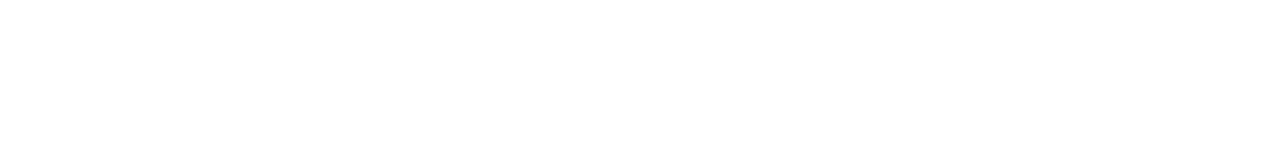
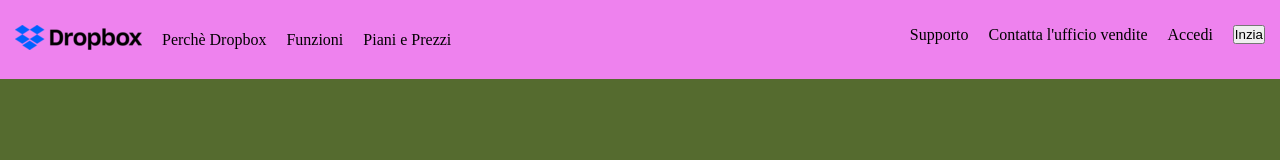
Before and after one commit to dav100ide/htmlcss-dropbox, a plain HTML site: page index.html in a window 1280 px wide. Drawn offline with Linux system fonts and the light colour scheme.

Commit message:
aggiunto prototipo header

```diff
--- a/css/core.css
+++ b/css/core.css
@@ -1,7 +1,34 @@
 /* ===========
    commons
 ============== */
+.big-container,
+.small-container {
+   margin: 0 auto;
+}
 
+.big-container {
+   max-width: 1200px;
+}
+
+.small-container {
+   max-width: 1000px;
+}
+
+.flex-box {
+   display: flex;
+}
+
+.inline-list {
+   display: flex;
+   align-items: center;
+}
+.inline-list > li:not(:last-child) {
+   margin-inline-end: 20px;
+}
+
+.fluid-img {
+   max-width: 100%;
+}
 /* ===========
   typography
 ============== */
@@ -9,3 +36,11 @@
 /* ===========
    buttons
 ============== */
+.btn {
+}
+
+.btn-primary {
+}
+
+.btn-secondary {
+}
--- a/css/reset.css
+++ b/css/reset.css
@@ -2,7 +2,16 @@
     reset
 ============== */
 * {
-  box-sizing: border-box;
-  margin: 0;
-  padding: 0;
+   box-sizing: border-box;
+   margin: 0;
+   padding: 0;
 }
+
+li {
+   list-style: none;
+}
+
+a {
+   color: inherit;
+   text-decoration: none;
+}
--- a/css/style.css
+++ b/css/style.css
@@ -4,3 +4,26 @@
 /* ===========
    macro-aree
 ============== */
+/* ===========
+   debug
+============== */
+body {
+   background-color: darkolivegreen;
+}
+
+/* ===========
+   header
+============== */
+header.flex-box {
+   display: flex;
+   justify-content: space-between;
+   padding: 25px 15px;
+   background-color: violet;
+}
+/* ===========
+   main
+============== */
+
+/* ===========
+   footer
+============== */
--- a/index.html
+++ b/index.html
@@ -5,10 +5,41 @@
       <meta http-equiv="X-UA-Compatible" content="IE=edge" />
       <meta name="viewport" content="width=device-width, initial-scale=1.0" />
       <title>Replica Dropbox</title>
+      <!-- google fonts -->
+      <link rel="preconnect" href="https://fonts.googleapis.com" />
+      <link rel="preconnect" href="https://fonts.gstatic.com" crossorigin />
+      <link href="https://fonts.googleapis.com/css2?family=Open+Sans:wght@300;400;700&display=swap" rel="stylesheet" />
+      <!-- /google fonts -->
+      <!-- font awesome  -->
+      <script src="https://kit.fontawesome.com/aad583881d.js" crossorigin="anonymous"></script>
+      <!-- /font awesome  -->
       <link rel="stylesheet" href="css/style.css" />
    </head>
    <body>
-    <header></header>
+      <header class="flex-box">
+         <!-- navigazione header a sinix -->
+         <nav>
+            <ul class="inline-list">
+               <li><img src="img/logo-small.png" alt="logo" /></li>
+               <li><a href="">Perchè Dropbox</a></li>
+               <li><a href="">Funzioni</a></li>
+               <li><a href="">Piani e Prezzi</a></li>
+            </ul>
+         </nav>
+         <!-- /navigazione header a sinix -->
+         <!-- navigazione header a dex -->
+         <nav>
+            <ul class="inline-list">
+               <li><a href="">Supporto</a></li>
+               <li><a href="">Contatta l'ufficio vendite</a></li>
+               <li><a href="">Accedi</a></li>
+               <li>
+                  <button class="btn btn-primary">Inzia</button>
+               </li>
+            </ul>
+         </nav>
+         <!-- /navigazione header a dex -->
+      </header>
       <!-- hero -->
       <section class="hero"></section>
       <!-- /hero -->
```
Lines whose indentation alone changed are shown as unchanged.
